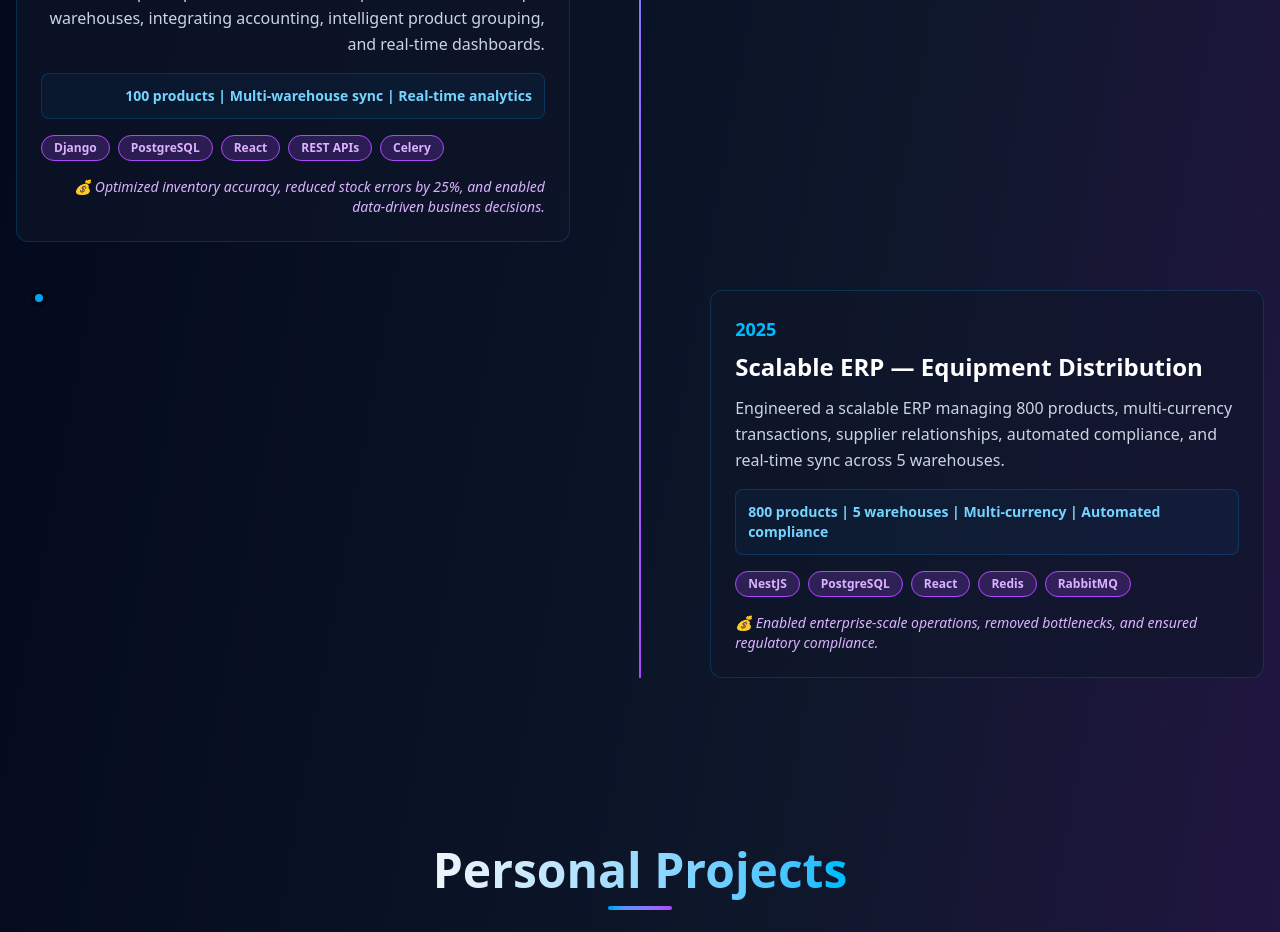
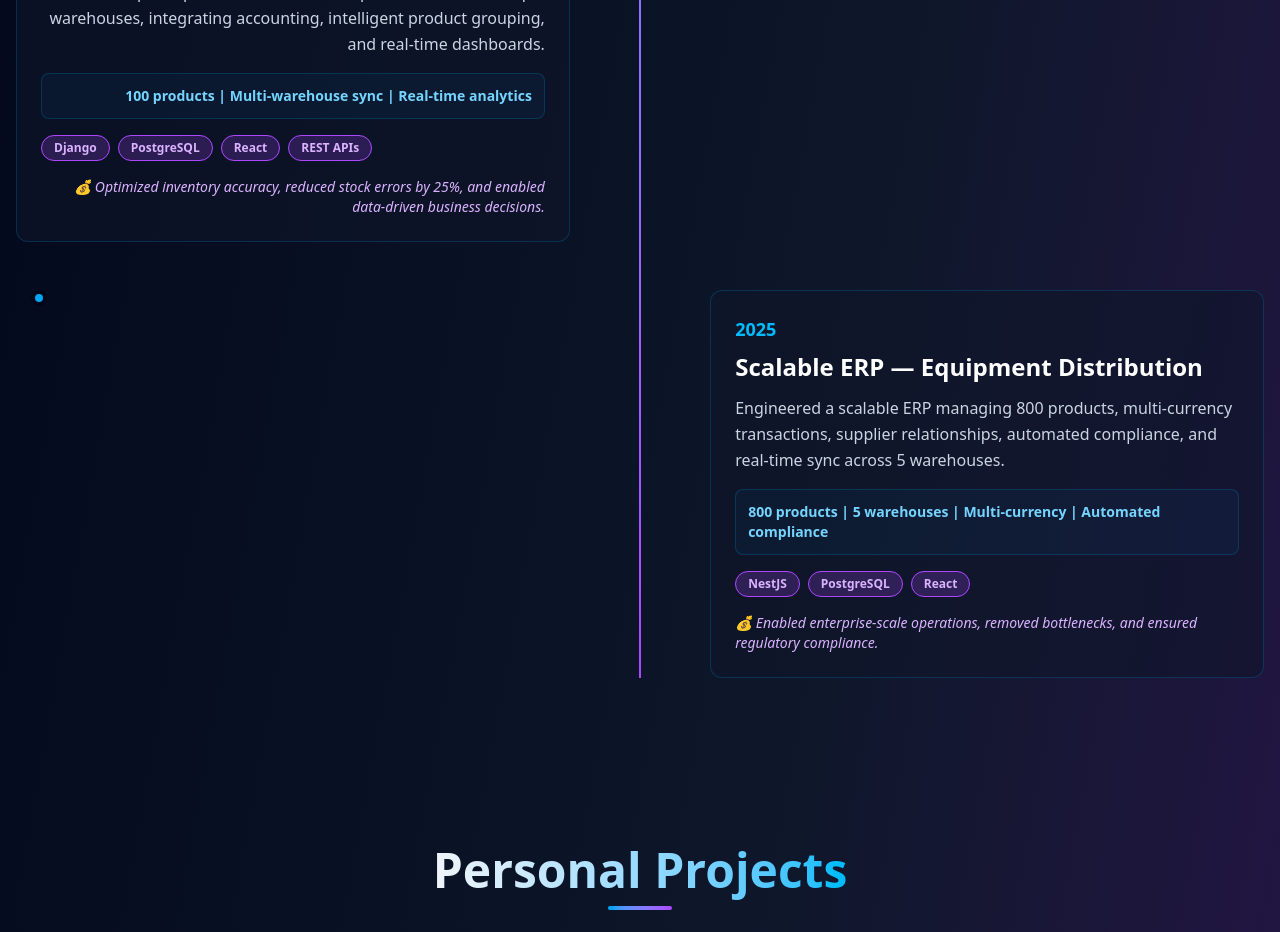
Before and after one commit to SamuelEscobar761/portfolio, a React (Vite) app: page / in a window 1280 px wide. Shown: the part 1820-2752 px from the top of the page. Built offline with nearby package versions, Linux system fonts and the light colour scheme.

Commit message:
stack correction

```diff
--- a/src/components/FreelanceSection.tsx
+++ b/src/components/FreelanceSection.tsx
@@ -21,7 +21,7 @@ export function FreelanceSection() {
       title: 'ERP — Product Catalog & Inventory',
       description: 'Developed a production ERP for 100 products across multiple warehouses, integrating accounting, intelligent product grouping, and real-time dashboards.',
       metrics: '100 products | Multi-warehouse sync | Real-time analytics',
-      stack: ['Django', 'PostgreSQL', 'React', 'REST APIs', 'Celery'],
+      stack: ['Django', 'PostgreSQL', 'React', 'REST APIs'],
       impact: 'Optimized inventory accuracy, reduced stock errors by 25%, and enabled data-driven business decisions.'
     },
     {
@@ -29,7 +29,7 @@ export function FreelanceSection() {
       title: 'Scalable ERP — Equipment Distribution',
       description: 'Engineered a scalable ERP managing 800 products, multi-currency transactions, supplier relationships, automated compliance, and real-time sync across 5 warehouses.',
       metrics: '800 products | 5 warehouses | Multi-currency | Automated compliance',
-      stack: ['NestJS', 'PostgreSQL', 'React', 'Redis', 'RabbitMQ'],
+      stack: ['NestJS', 'PostgreSQL', 'React'],
       impact: 'Enabled enterprise-scale operations, removed bottlenecks, and ensured regulatory compliance.'
     }
   ];
```
